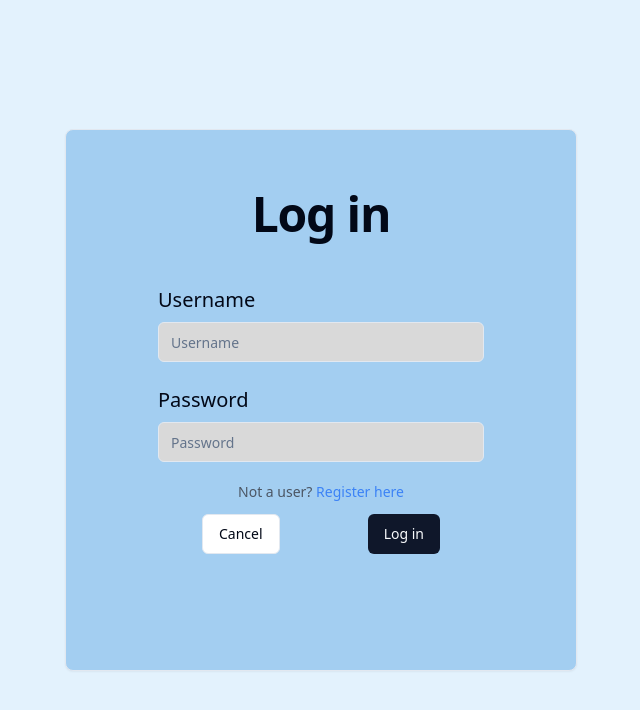
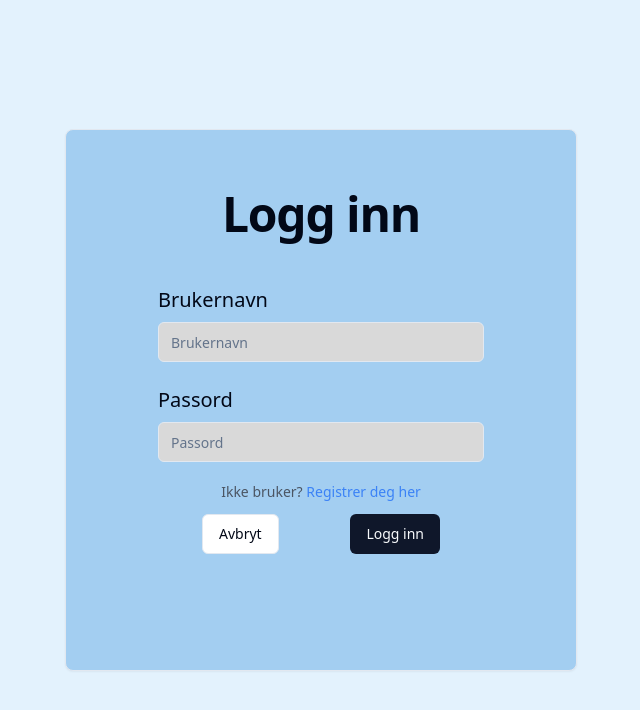
Before and after one commit to Brattetveit/Ice-breakers, a React (Vite) app in the folder client/: page /login in a window 1280 px wide. Shown: the top 710 px of the page, without its empty margins (319-959 px from the left). Built offline with nearby package versions, Linux system fonts and the light colour scheme.

Commit message:
Endret til norsk

```diff
--- a/client/src/pages/AboutGame.tsx
+++ b/client/src/pages/AboutGame.tsx
@@ -24,21 +24,21 @@ export const AboutGame = () => {
         <div>
           <div className="flex flex-row justify-between">
             <Link to="/">
-              <b>&#8249; Back to homepage</b>
+              <b>&#8249; Tilbake til hjemmeside</b>
             </Link>
             <div>
-              <b>Made by:</b>
+              <b>Laget av:</b>
             </div>
           </div>
         </div>
         <div className="flex flex-row place-self-center">
           <div className="flex flex-col">
             <H1>Leken</H1>
-            <p className="place-self-center">Category: </p>
+            <p className="place-self-center">Kategori: </p>
           </div>
         </div>
         <div className="flex h-dvh flex-col gap-6 rounded bg-[#A3CEF1] p-4">
-          <H2>How to play:</H2>
+          <H2>Beskrivelse:</H2>
           <p>
             Lorem ipsum dolor sit amet consectetur, adipisicing elit. Deserunt
             beatae, consequuntur nostrum quas quod aperiam minima laudantium
--- a/client/src/pages/Login.tsx
+++ b/client/src/pages/Login.tsx
@@ -30,7 +30,7 @@ export const Login = () => {
       <Card className="w-11/12 md:w-3/5 lg:w-2/5 bg-[#A3CEF1] p-2 md:p-4 lg:p-6">
         <CardHeader>
           <CardTitle className="place-self-center text-3xl md:text-4xl lg:text-5xl mt-3">
-            Log in
+            Logg inn
           </CardTitle>
         </CardHeader>
         <CardContent className="m-5">
@@ -38,43 +38,43 @@ export const Login = () => {
             <div className="grid w-full items-center gap-4 md:gap-6">
               <div className="flex flex-col gap-1 md:gap-2">
                 <Label htmlFor="username" className="text-lg md:text-xl">
-                  Username
+                  Brukernavn
                 </Label>
                 <Input
                   id="username"
                   value={username}
-                  placeholder="Username"
+                  placeholder="Brukernavn"
                   className="bg-[#d9d9d9]"
                   onChange={(e) => setUsername(e.target.value)}
                 />
               </div>
               <div className="flex flex-col gap-1 md:gap-2">
                 <Label htmlFor="password" className="text-lg md:text-xl">
-                  Password
+                  Passord
                 </Label>
                 <Input
                   id="password"
                   type="password"
                   value={password}
                   onChange={(e) => setPassword(e.target.value)}
-                  placeholder="Password"
+                  placeholder="Passord"
                   className="bg-[#d9d9d9]"
                 />
               </div>
             </div>
             <CardFooter className="m-5 flex flex-col items-center gap-2 md:gap-3">
               <p className="text-sm text-gray-600">
-                Not a user?{" "}
+                Ikke bruker?{" "}
                 <Link to="/register" className="text-blue-500">
-                  Register here
+                  Registrer deg her
                 </Link>
               </p>
               <div className="flex w-full justify-between">
                 <Button variant="outline" className="">
-                  Cancel
+                  Avbryt
                 </Button>
                 <Button type="submit" className="">
-                  Log in
+                  Logg inn
                 </Button>
               </div>
             </CardFooter>
--- a/client/src/pages/Register.tsx
+++ b/client/src/pages/Register.tsx
@@ -17,7 +17,7 @@ export const Register = () => {
       <Card className="w-11/12 md:w-3/5 lg:w-2/5 bg-[#A3CEF1] p-2 md:p-4 lg:p-6">
         <CardHeader>
           <CardTitle className="place-self-center text-3xl md:text-4xl lg:text-5xl mt-3">
-            Register user
+            Registrer bruker
           </CardTitle>
         </CardHeader>
         <CardContent className="m-5">
@@ -25,39 +25,39 @@ export const Register = () => {
             <div className="grid w-full items-center gap-4 md:gap-6">
               <div className="flex flex-col gap-1 md:gap-2">
                 <Label htmlFor="username" className="text-lg md:text-xl">
-                  Username
+                  Brukernavn
                 </Label>
                 <Input
                   id="username"
-                  placeholder="Username"
+                  placeholder="Brukernavn"
                   className="bg-[#d9d9d9]"
                 />
               </div>
               <div className="flex flex-col gap-1 md:gap-2">
                 <Label htmlFor="password" className="text-lg md:text-xl">
-                  Password
+                  Passord
                 </Label>
                 <Input
                   id="password"
                   type="password"
-                  placeholder="Password"
+                  placeholder="Passord"
                   className="bg-[#d9d9d9]"
                 />
               </div>
             </div>
             <CardFooter className="m-5 flex flex-col items-center gap-2 md:gap-3">
               <p className="text-sm text-gray-600">
-                Already registered?{" "}
+                Allerede bruker?{" "}
                 <Link to="/login" className="text-blue-500">
-                  Log in
+                  Logg inn
                 </Link>
               </p>
               <div className="flex w-full justify-between">
                 <Button variant="outline" className="">
-                  Cancel
+                  Avbryt
                 </Button>
                 <Button type="submit" className="">
-                  Register
+                  Registrer
                 </Button>
               </div>
             </CardFooter>
```
